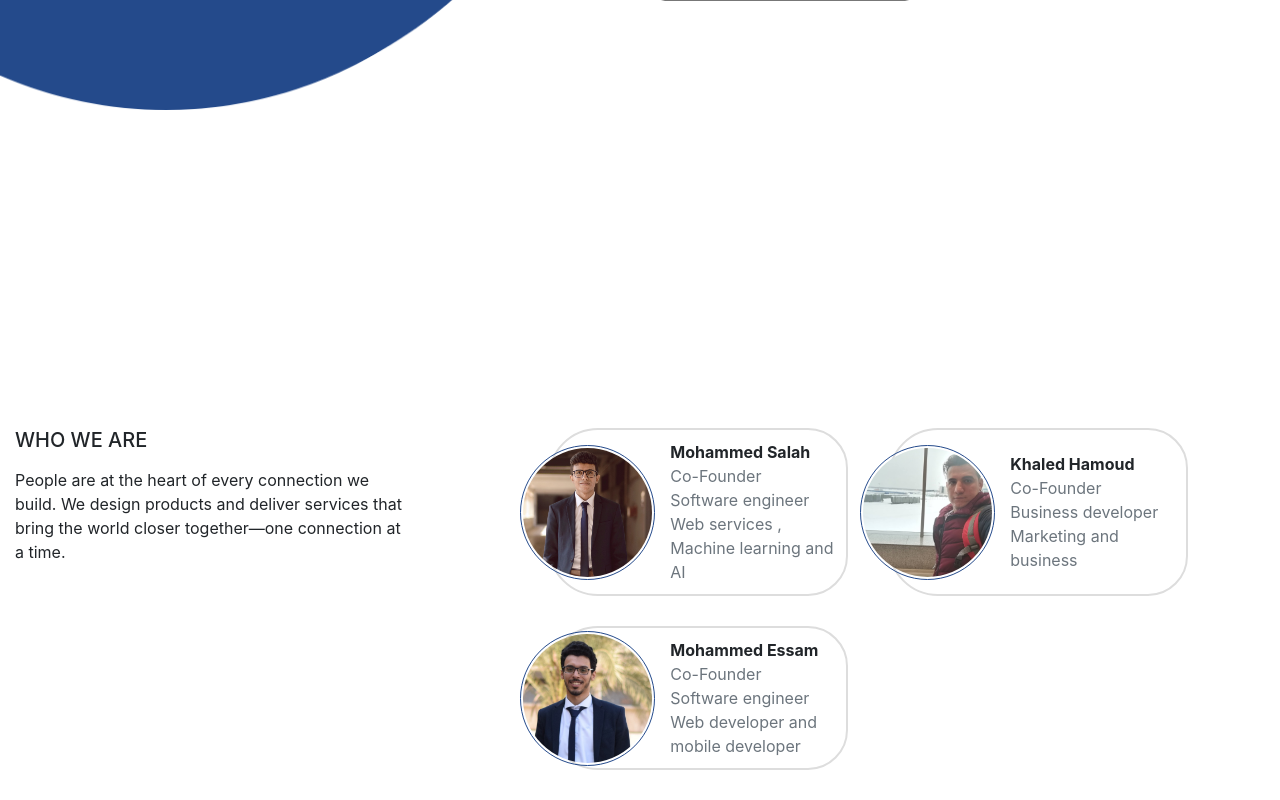
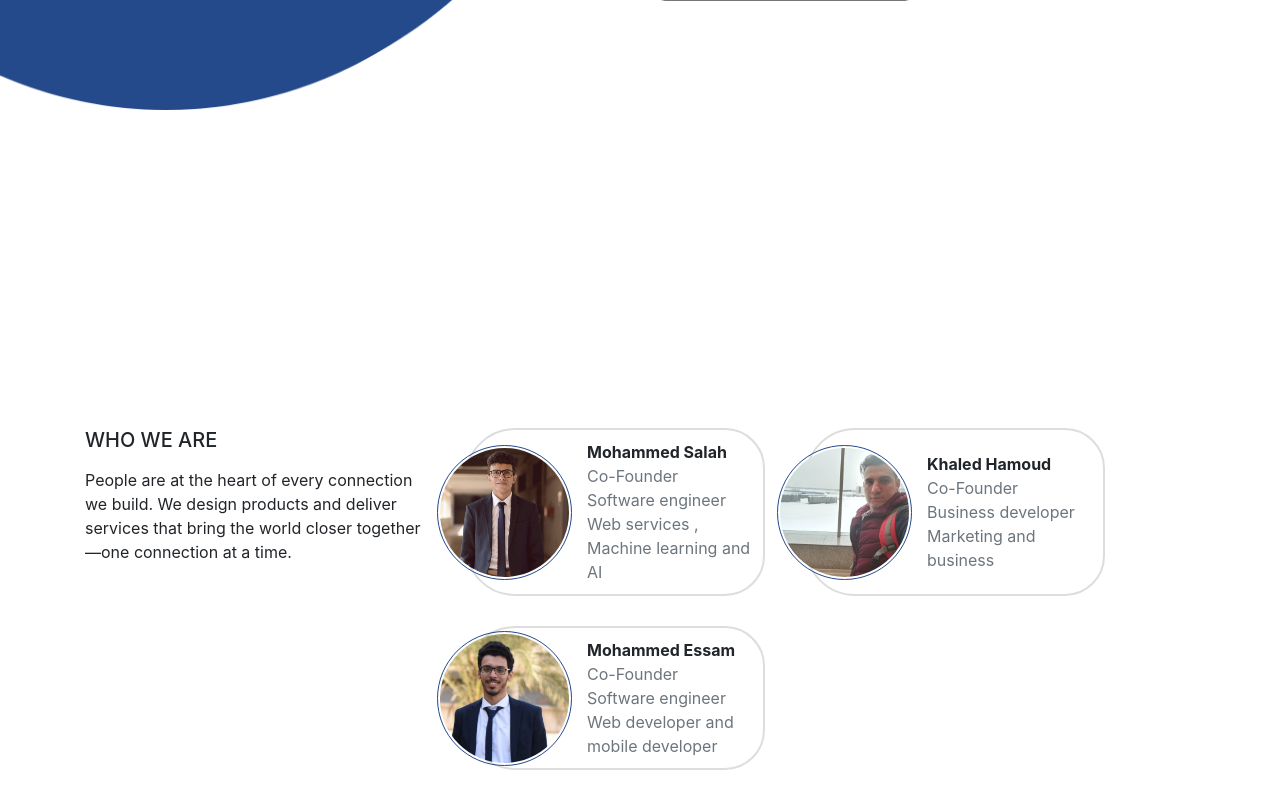
Before and after one commit to DeVMohammedEssam/botich_landing, a Next.js app: page / in a window 1280 px wide. Shown: the part 596-1396 px from the top of the page. Built offline with nearby package versions, Linux system fonts and the light colour scheme.

Commit message:
adjusting cofounder card to work with large screens

```diff
--- a/pages/index.js
+++ b/pages/index.js
@@ -70,7 +70,7 @@ for a business project"
       </header>
 
       <section className="who-we-are mt-4">
-        <div className="container-fluid">
+        <div className="container">
           <div className="row">
             <div className="col-12 col-lg-4">
               <div className="text-content">
@@ -83,7 +83,7 @@ for a business project"
               </div>
             </div>
 
-            <div className="col-12 col-lg-7 offset-lg-1">
+            <div className="col-12 col-lg-8">
               <div className="cofounders-container">
                 <CofounderCard
                   imgSrc="/images/salah.jpg"
--- a/styles/components/_cofounderCard.scss
+++ b/styles/components/_cofounderCard.scss
@@ -17,6 +17,9 @@
   position: relative;
   min-height: 100px;
   width: 300px;
+  @media screen and (min-width: 1300px) {
+    width: 500px;
+  }
 
   padding: 10px 10px 10px 120px;
   margin-bottom: 30px;
```
